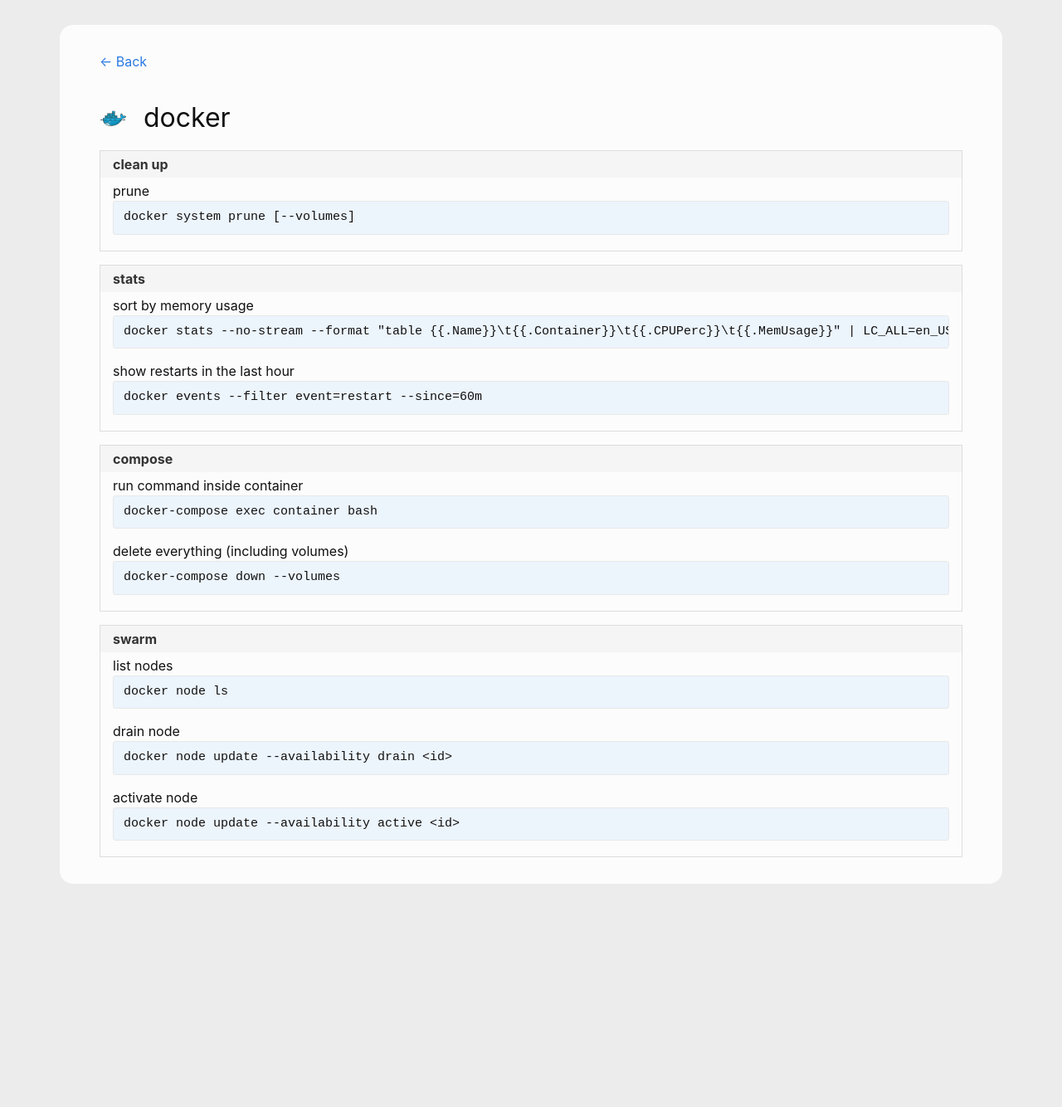
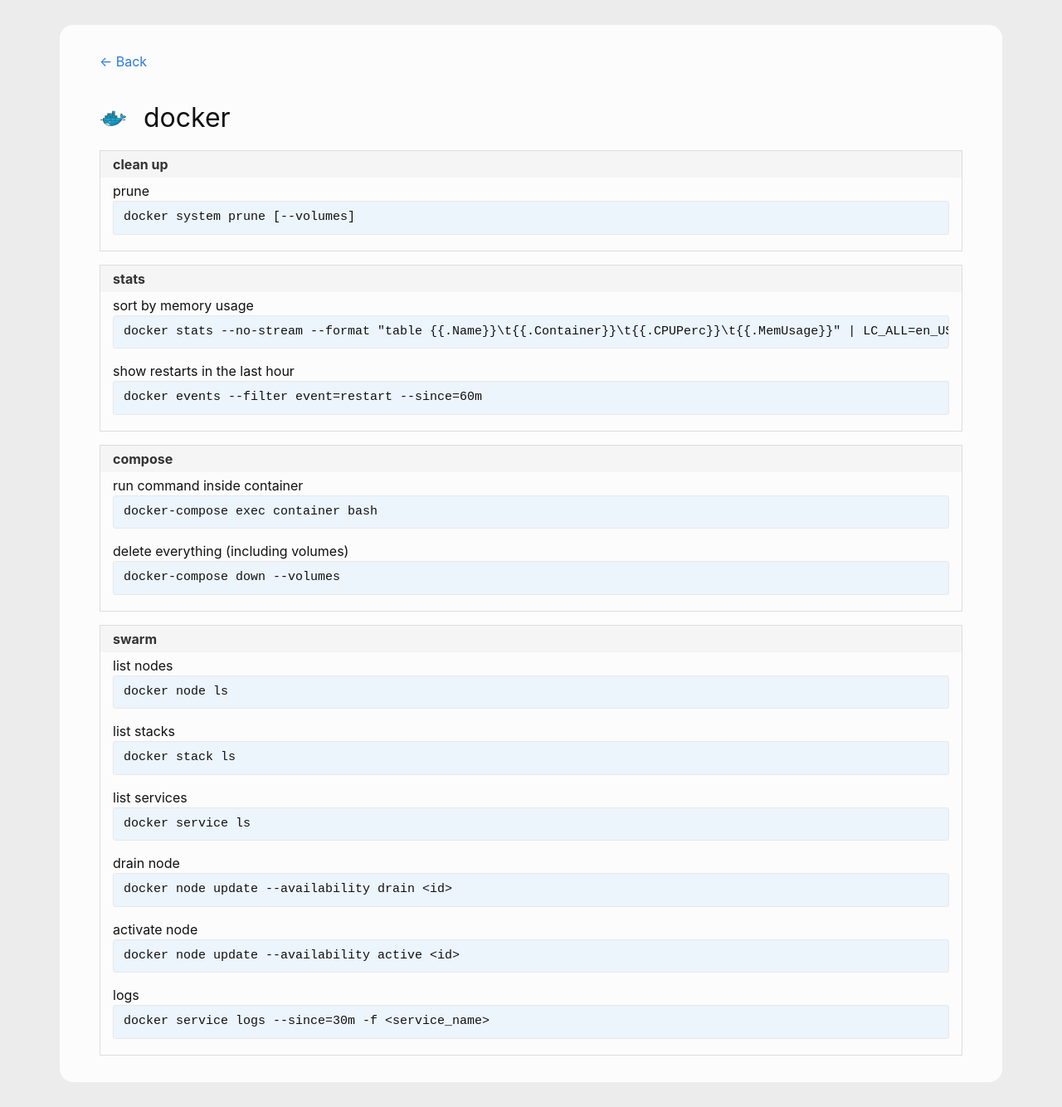
Before and after one commit to andreas-mausch/cheatsheets, a Jekyll site: the page built from _cheatsheets/docker.md, in a window 1280 px wide. Shown: the whole page at 83% size. Built offline with Jekyll 4.4.1, drawn with Linux system fonts in a browser that asks for light colours; before the commit the page ends 1095 px from its top, so only the background shows below that.

Commit message:
docker swarm: more commands

```diff
--- a/_cheatsheets/docker.md
+++ b/_cheatsheets/docker.md
@@ -17,6 +17,9 @@
   - name: swarm
     commands:
       list nodes: docker node ls
+      list stacks: docker stack ls
+      list services: docker service ls
       drain node: docker node update --availability drain <id>
       activate node: docker node update --availability active <id>
+      logs: docker service logs --since=30m -f <service_name>
 ---
```
